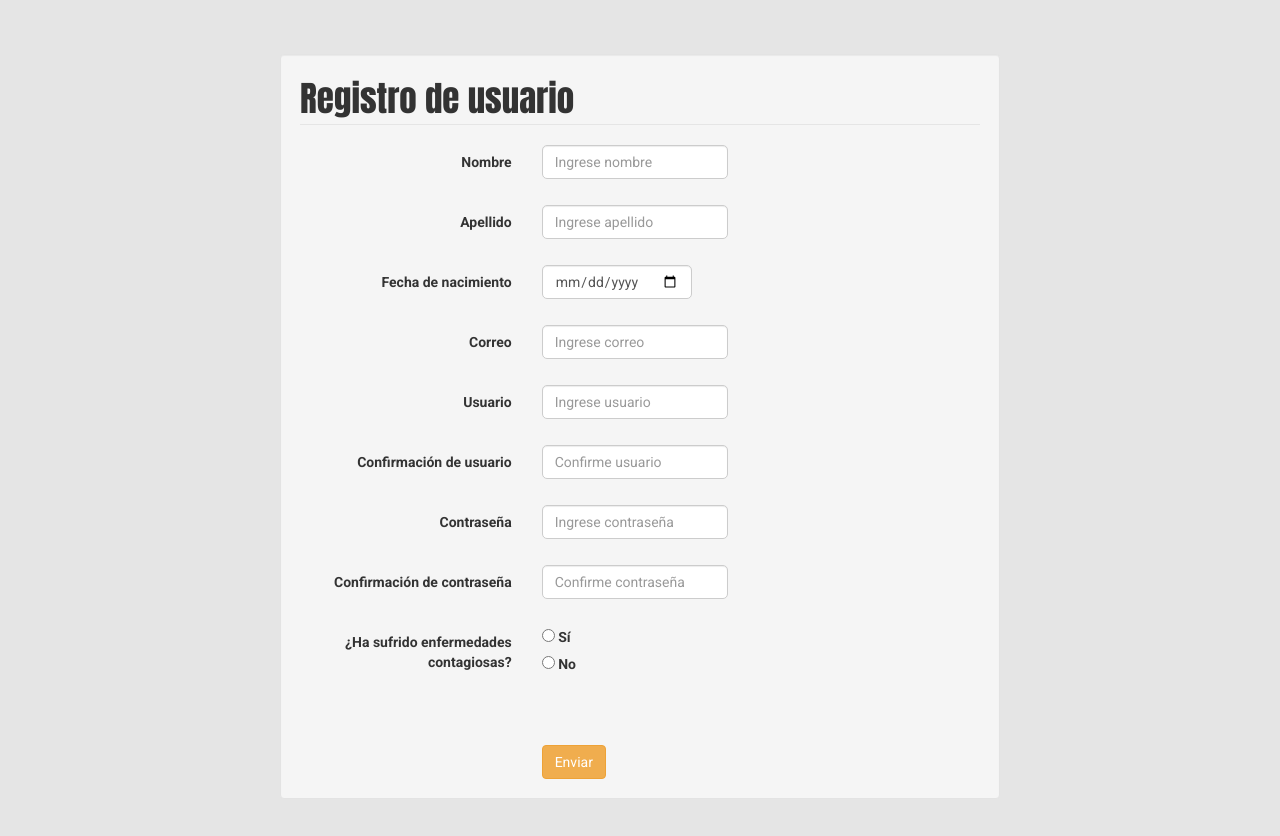
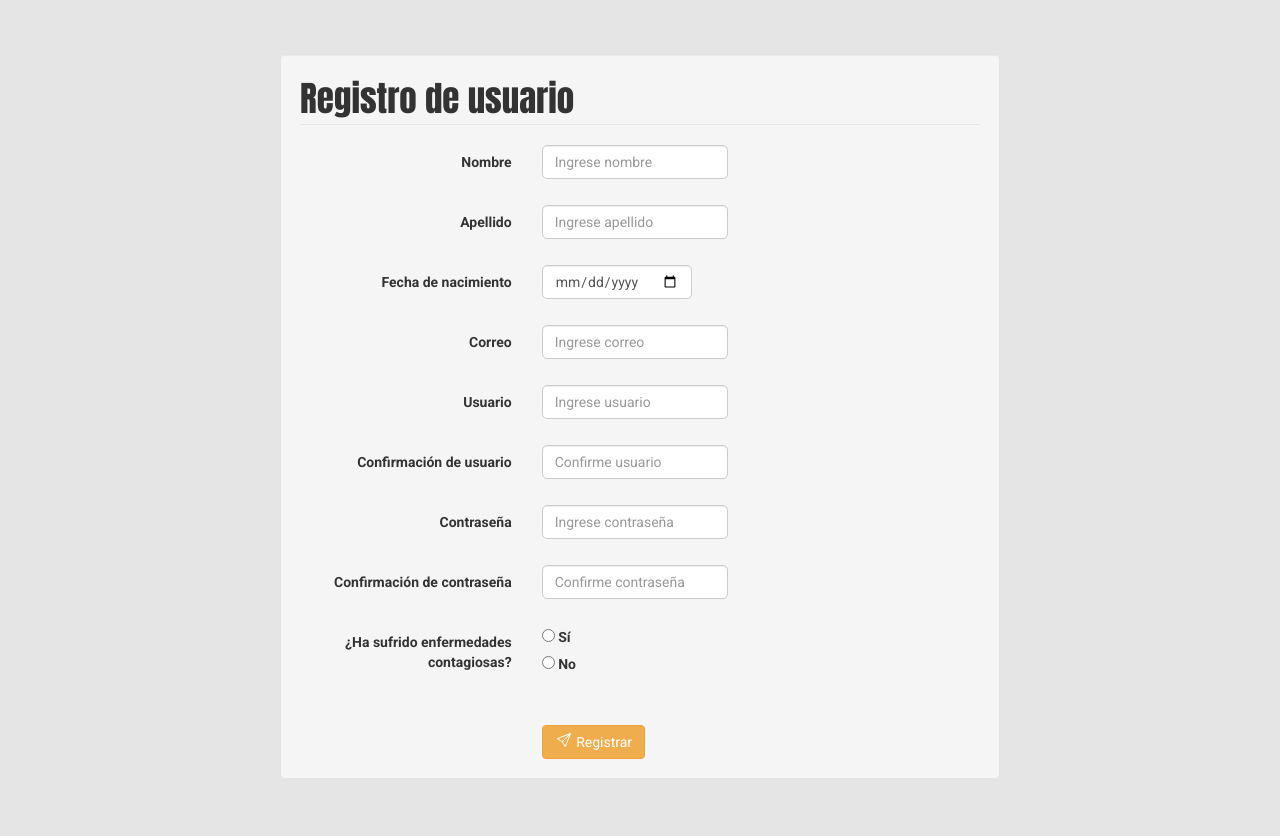
Before and after one commit to d13g0-rar-dev/Taller5Web, a plain HTML site: page registro.html in a window 1280 px wide. Shown: the part 58-894 px from the top of the page. Drawn offline with nearby package versions, Linux system fonts and the light colour scheme.

Commit message:
Update registro.html

```diff
--- a/registro.html
+++ b/registro.html
@@ -216,12 +216,13 @@
 
 					<br>
 					<br>
-					<br>
 
 					<div class="d-flex justify-content-center">
 						<label class="col-md-4 control-label"></label>
 						<div class="col-md-4">
-							<button type="button" class="btn btn-warning">Enviar <i>	</i></button>
+							<button type="button" class="btn btn-warning"><svg xmlns="http://www.w3.org/2000/svg" width="18" height="14" fill="currentColor" class="bi bi-send" viewBox="0 0 16 16">
+								<path d="M15.854.146a.5.5 0 0 1 .11.54l-5.819 14.547a.75.75 0 0 1-1.329.124l-3.178-4.995L.643 7.184a.75.75 0 0 1 .124-1.33L15.314.037a.5.5 0 0 1 .54.11ZM6.636 10.07l2.761 4.338L14.13 2.576 6.636 10.07Zm6.787-8.201L1.591 6.602l4.339 2.76 7.494-7.493Z"/>
+							  </svg> Registrar</button>
 						</div>
 					</div>
 
@@ -229,6 +230,7 @@
 			</form>
 		</div>
 	</main>
+	<script src="https://kit.fontawesome.com/2c36e9b7b1.js" crossorigin="anonymous"></script>
 </body>
 
 </html>
```
